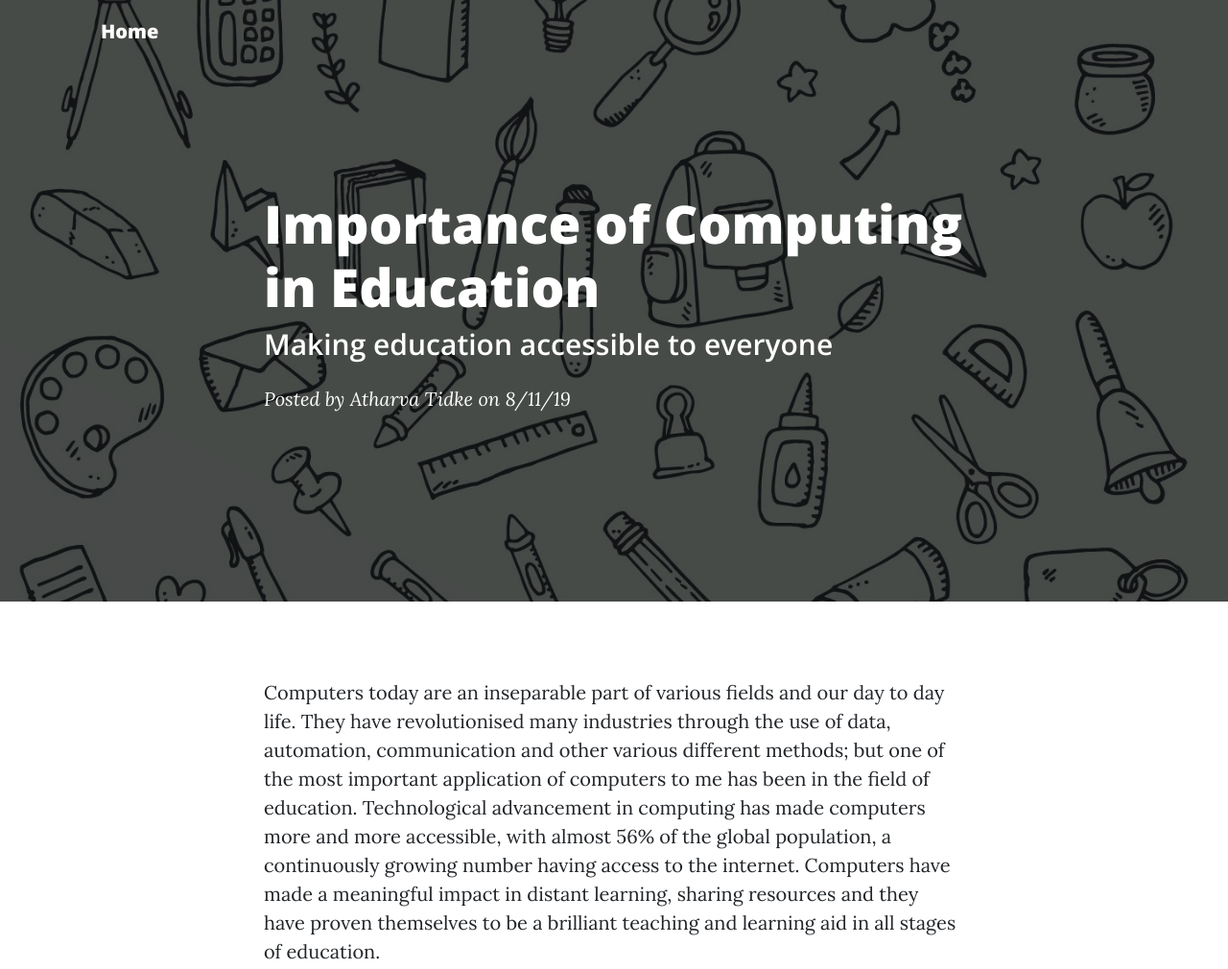
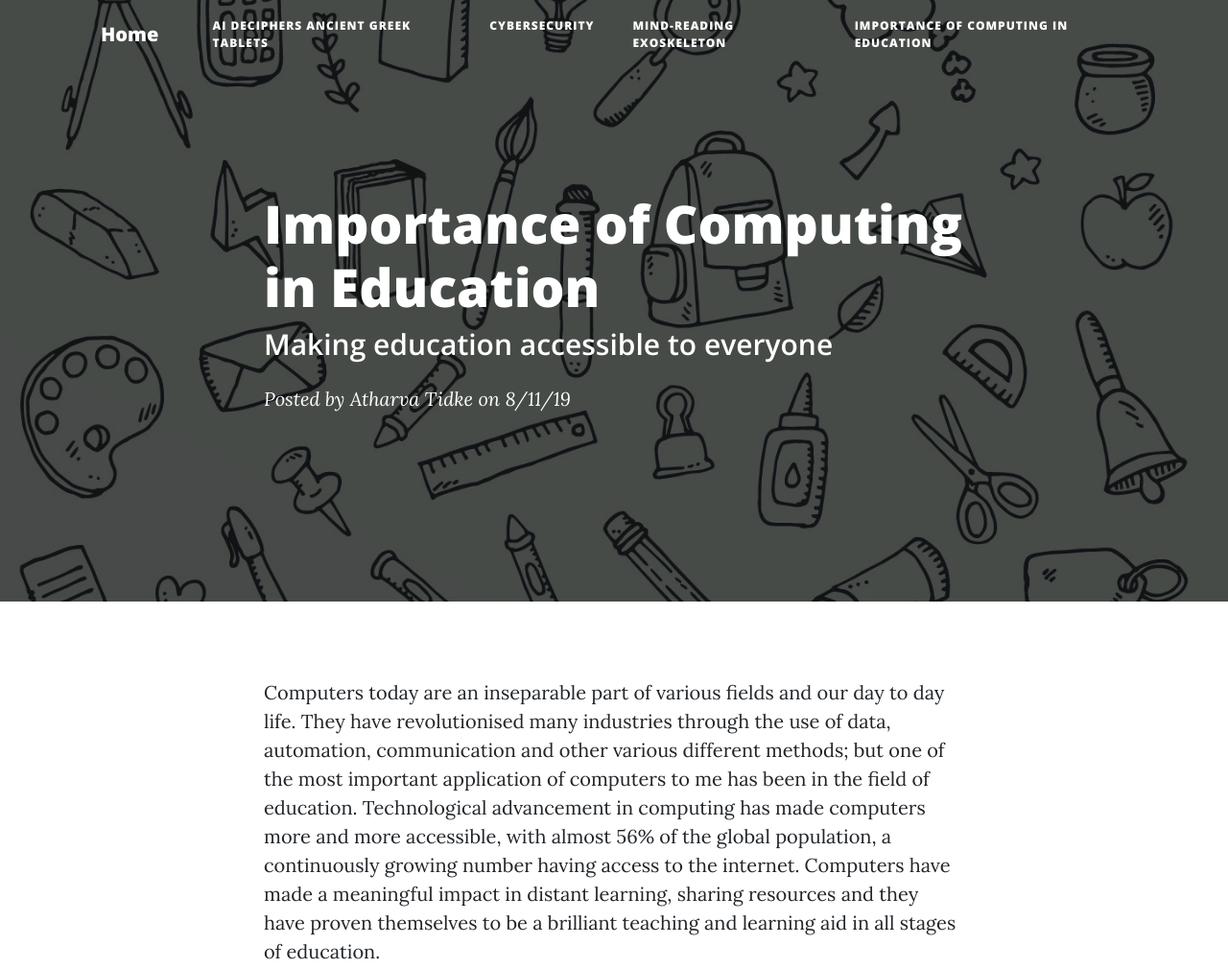
Before and after one commit to KGene1901/KGene1901.github.io, a plain HTML site: page post4.html in a window 1280 px wide. Shown: the top 1010 px of the page at 96% size. Drawn offline with nearby package versions, Linux system fonts and the light colour scheme.

Commit message:
final add

```diff
--- a/post4.html
+++ b/post4.html
@@ -26,6 +26,26 @@
   <nav class="navbar navbar-expand-lg navbar-light fixed-top" id="mainNav">
     <div class="container">
       <a class="navbar-brand" href="index.html">Home</a>
+      <button class="navbar-toggler navbar-toggler-right" type="button" data-toggle="collapse" data-target="#navbarResponsive" aria-controls="navbarResponsive" aria-expanded="false" aria-label="Toggle navigation">
+
+        <i class="fas fa-bars"></i>
+      </button>
+      <div class="collapse navbar-collapse" id="navbarResponsive">
+        <ul class="navbar-nav ml-auto">
+          <li class="nav-item">
+            <a class="nav-link" href="post1.html">AI Deciphers Ancient Greek Tablets</a>
+          </li>
+          <li class="nav-item">
+            <a class="nav-link" href="post2.html">Cybersecurity</a>
+          </li>
+          <li class="nav-item">
+            <a class="nav-link" href="post3.html">Mind-Reading Exoskeleton</a>
+          </li>
+          <li class="nav-item">
+            <a class="nav-link" href="post4.html">Importance of Computing in Education</a>
+          </li>
+        </ul>
+      </div>
     </div>
   </nav>
 
```
Also changed, not shown: post1.html (+19 -0 lines), post2.html (+21 -1 lines), post3.html (+21 -1 lines).
